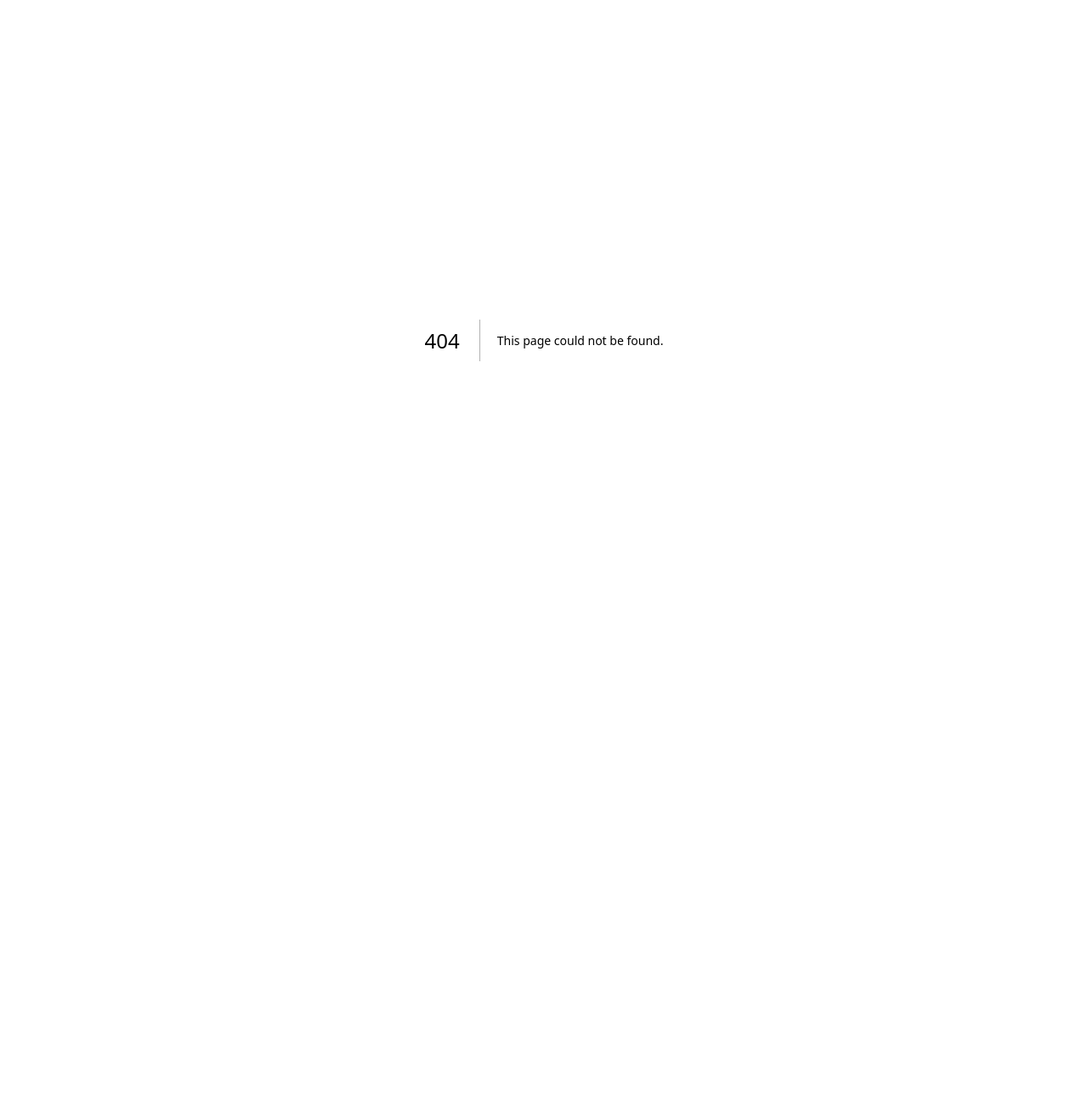
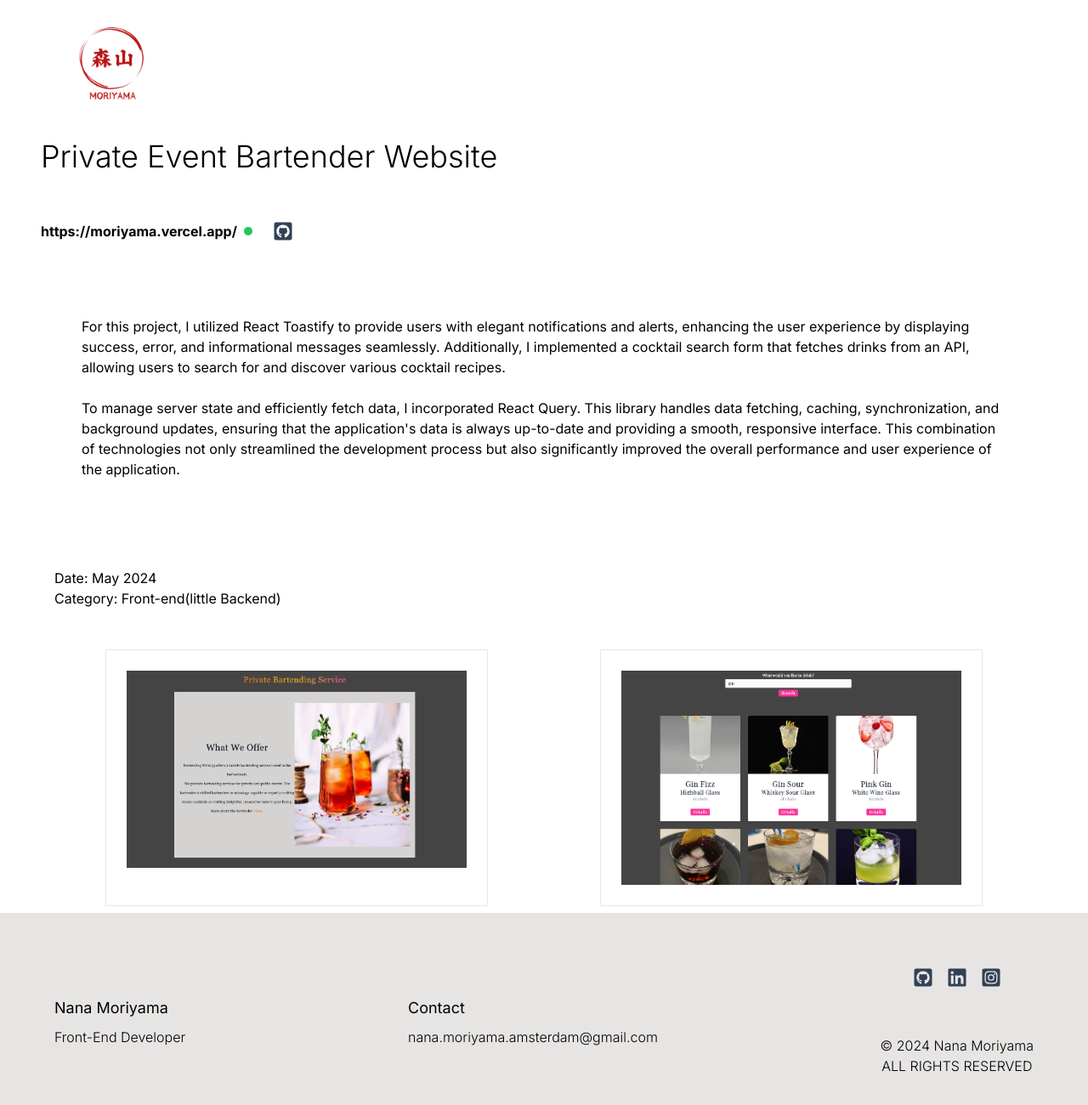
Before and after one commit to Nanamoriyama/portfolio-nana, a Next.js app: page /japaneseschool in a window 1280 px wide. Before the commit this address had no page. Shown: the top 1300 px of the page at 85% size. Before the commit the page ends 800 px from the top, so only its background shows below. Built offline with nearby package versions, Linux system fonts and the light colour scheme.

Commit message:
changed landingpage

```diff
--- /dev/null
+++ b/src/app/japaneseschool/page.tsx
@@ -0,0 +1,134 @@
+"use client";
+import React, { useState } from "react";
+import Image from "next/image";
+import Link from "next/link";
+import Footer from "@/components/Footer";
+import { FaGithubSquare } from "react-icons/fa";
+
+const Page = () => {
+  const [selectedImage, setSelectedImage] = useState<string | null>(null);
+
+  const openModal = (imageSrc: string) => {
+    setSelectedImage(imageSrc);
+  };
+
+  const closeModal = () => {
+    setSelectedImage(null);
+  };
+
+  return (
+    <>
+      <div className="ml-12 pt-8 md:pl-8">
+        <Image
+          className="object-cover"
+          src="/images/moriyamalogo.png"
+          alt="Mimi Logo"
+          width={100}
+          height={100}
+        />
+      </div>
+
+      <div className="m-4 flex justify-between">
+        <div>
+          <h4 className="font-light text-3xl ml-8 mt-4 md:text-4xl">
+            Private Event Bartender Website
+          </h4>
+
+          <br />
+          <div className="flex items-center ml-8 md:m-8">
+            <a
+              href="https://moriyama.vercel.app/"
+              target="_blank"
+              rel="noopener noreferrer"
+              className="text-xs font-bold md:text-base"
+            >
+              https://moriyama.vercel.app/
+            </a>
+            <span className="ml-2 h-2.5 w-2.5 rounded-full bg-green-500"></span>
+            <a
+              href="https://github.com/Nanamoriyama/privateBartender/tree/main"
+              className="text-slate-700 hover:text-black duration-300"
+            >
+              <FaGithubSquare className="h-6 w-6 ml-6" />
+            </a>
+          </div>
+          <p className="m-6 p-4 md:p-14">
+            For this project, I utilized React Toastify to provide users with
+            elegant notifications and alerts, enhancing the user experience by
+            displaying success, error, and informational messages seamlessly.
+            Additionally, I implemented a cocktail search form that fetches
+            drinks from an API, allowing users to search for and discover
+            various cocktail recipes.
+            <br />
+            <br />
+            To manage server state and efficiently fetch data, I incorporated
+            React Query. This library handles data fetching, caching,
+            synchronization, and background updates, ensuring that the
+            application's data is always up-to-date and providing a smooth,
+            responsive interface. This combination of technologies not only
+            streamlined the development process but also significantly improved
+            the overall performance and user experience of the application.
+          </p>
+          <ul className="ml-6 p-6">
+            <li>Date: May 2024</li>
+            <li>Category: Front-end(little Backend)</li>
+          </ul>
+        </div>
+      </div>
+
+      <div className="flex flex-wrap justify-evenly">
+        <div
+          className="bg-white border p-6 m-2 cursor-pointer"
+          onClick={() => openModal("/images/m1.png")}
+        >
+          <Image
+            className="object-cover"
+            src="/images/m1.png"
+            alt="Screenshot 1"
+            width={400}
+            height={200}
+          />
+        </div>
+        <div
+          className="bg-white border p-6 m-2 cursor-pointer"
+          onClick={() => openModal("/images/m2.png")}
+        >
+          <Image
+            className="object-cover"
+            src="/images/m2.png"
+            alt="Screenshot 2"
+            width={400}
+            height={200}
+          />
+        </div>
+      </div>
+
+      {/* モーダル */}
+      {selectedImage && (
+        <div
+          className="fixed top-0 left-0 w-full h-full flex items-center justify-center bg-black bg-opacity-50 z-50"
+          onClick={closeModal}
+        >
+          <div className="relative">
+            <Image
+              src={selectedImage}
+              alt="Selected Image"
+              width={800}
+              height={600}
+              className="object-cover"
+            />
+            <button
+              className="absolute top-0 right-0 mt-2 mr-2 text-stone-600"
+              onClick={closeModal}
+            >
+              Close
+            </button>
+          </div>
+        </div>
+      )}
+      <Footer />
+    </>
+  );
+};
+
+export default Page;
--- a/src/app/projects/Projects.module.css
+++ b/src/app/projects/Projects.module.css
@@ -102,6 +102,9 @@
 .tfc:hover .overlay {
   background-color: rgba(182, 237, 186, 0.8); /* 例: ピンク色 */
 }
+.moriyama:hover .overlay {
+  background-color: rgba(219, 107, 9, 0.8); /* 例: ピンク色 */
+}
 
 .link:hover .projectTitle,
 .link:hover .projectTool {
--- a/src/app/projects/page.tsx
+++ b/src/app/projects/page.tsx
@@ -62,6 +62,14 @@ const Projects = () => {
             className: styles.comfy,
             tool: "React",
           },
+          {
+            href: "/tfp",
+            img: "/images/moriyamalogo.png",
+            alt: "Moriyama",
+            title: "Japanese School Moriyama",
+            className: styles.moriyama,
+            tool: "React/Next.js",
+          },
         ].map((project, index) => (
           <div key={index} className={styles.projectContainer}>
             <Link
--- a/src/components/Hero.tsx
+++ b/src/components/Hero.tsx
@@ -10,18 +10,12 @@ const Hero = () => {
       {/* 背景ビデオまたは画像 */}
       <div className="absolute top-0 left-0 w-full h-full">
         <video
-          className="object-cover w-full h-full hidden md:block"
+          className="object-cover w-full h-full"
           src="/hero1.mp4"
           autoPlay
           loop
           muted
-        />
-        <Image
-          className="object-cover w-full h-full block md:hidden"
-          src="/images/mobile.jpg"
-          alt="Background"
-          width={480}
-          height={270}
+          playsInline
         />
       </div>
 
```
Also changed, not shown: public/images/moriyamalogo.png (added).
